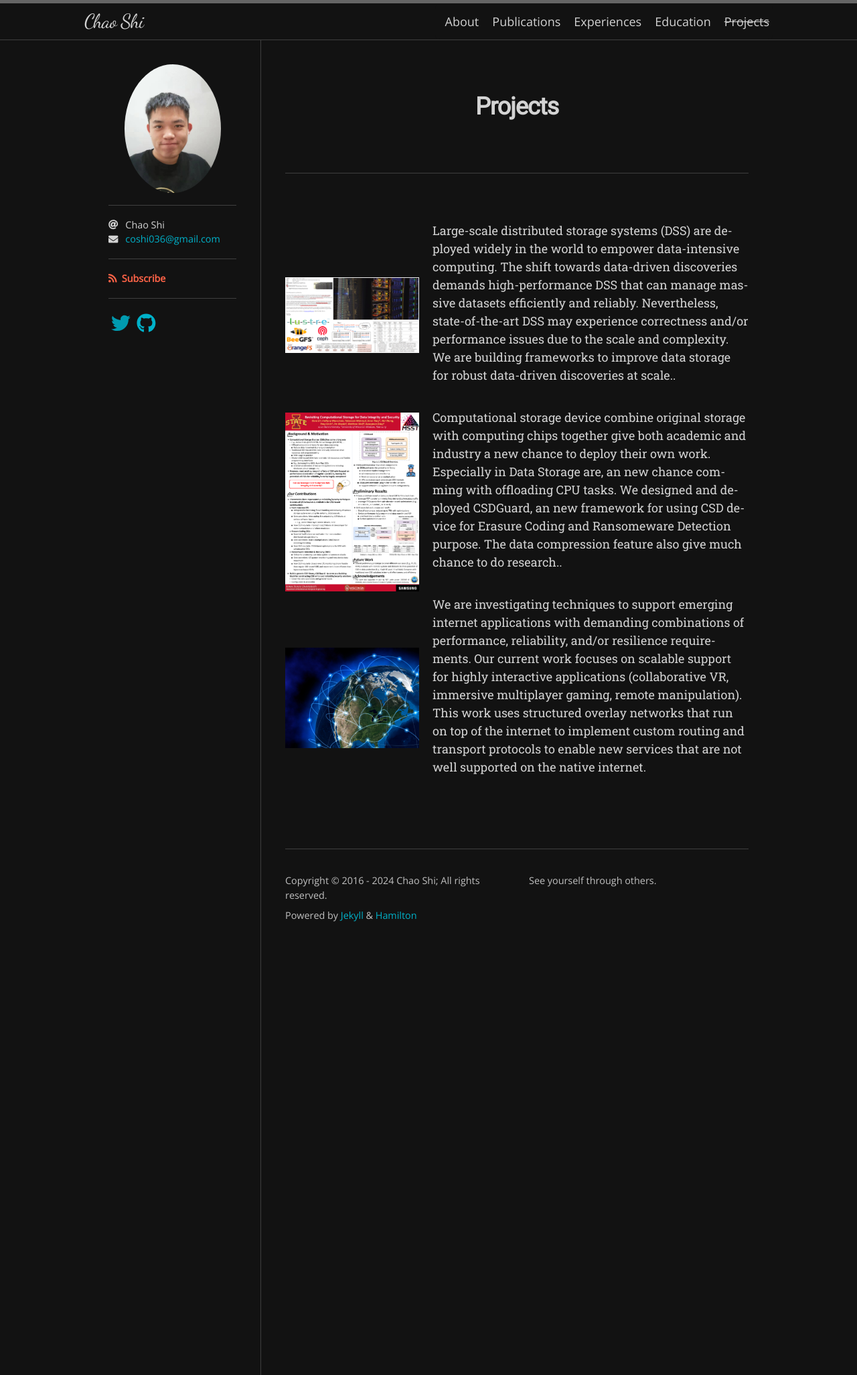
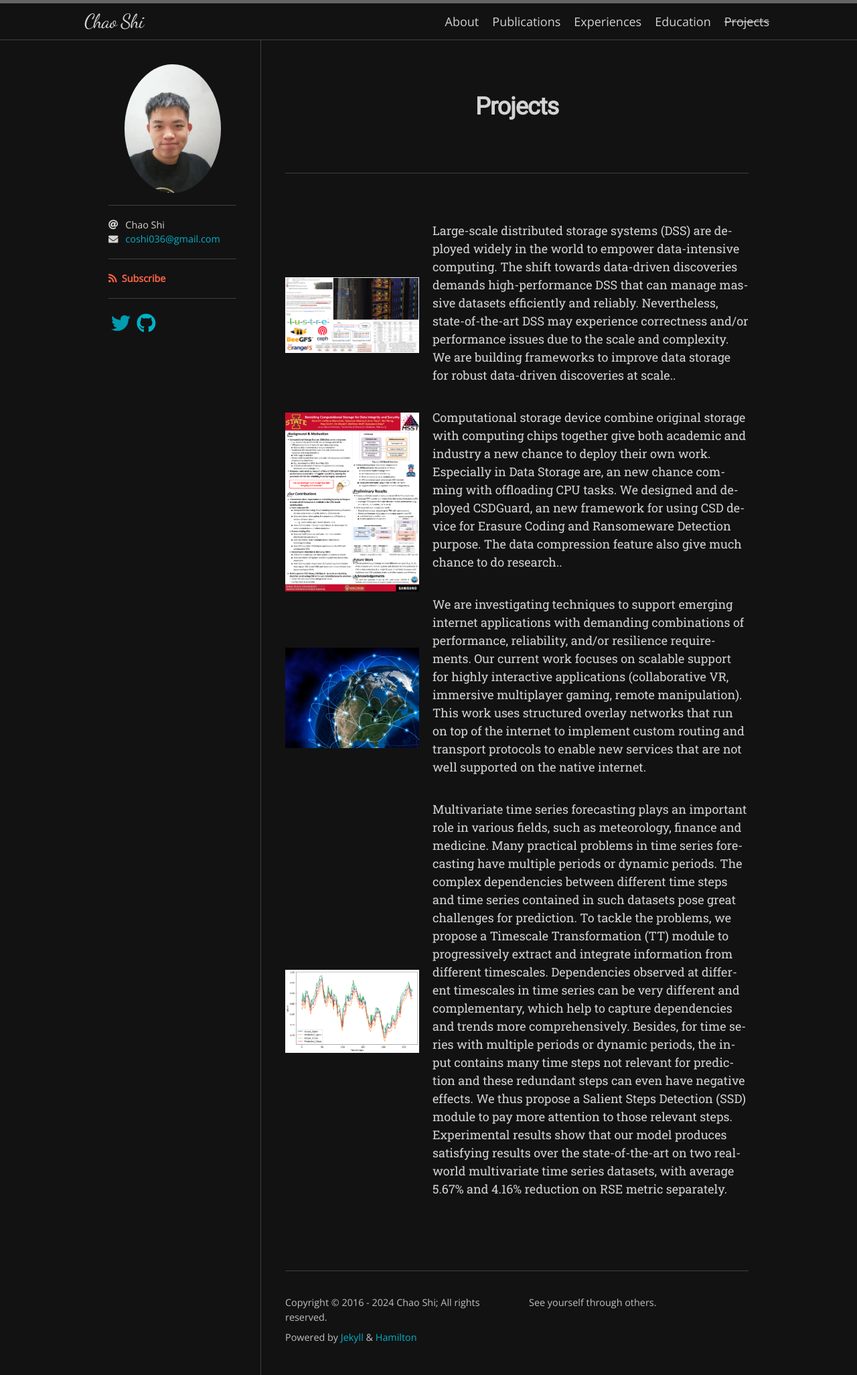
Before and after one commit to ChaoShi036/ChaoShi036.github.io, a Jekyll site: the page built from projects.md, in a window 1280 px wide. Shown: the whole page at 67% size. Built offline with Jekyll 4.4.1, drawn with Linux system fonts in a browser that asks for light colours; nearby versions of some CDN libraries; some web fonts are replaced.

Commit message:
Update projects.md

```diff
--- a/projects.md
+++ b/projects.md
@@ -19,3 +19,8 @@ permalink: /projects/
   <p>We are investigating techniques to support emerging internet applications with demanding combinations of performance, reliability, and/or resilience requirements. Our current work focuses on scalable support for highly interactive applications (collaborative VR, immersive multiplayer gaming, remote manipulation).
 This work uses structured overlay networks that run on top of the internet to implement custom routing and transport protocols to enable new services that are not well supported on the native internet. </p>
 </div>
+
+<div style="display: flex; align-items: center;">
+  <img src="/mutifore.png" style="width: 200px; margin-right: 20px;">
+  <p>Multivariate time series forecasting plays an important role in various fields, such as meteorology, finance and medicine. Many practical problems in time series forecasting have multiple periods or dynamic periods. The complex dependencies between different time steps and time series contained in such datasets pose great challenges for prediction. To tackle the problems, we propose a Timescale Transformation (TT) module to progressively extract and integrate information from different timescales. Dependencies observed at different timescales in time series can be very different and complementary, which help to capture dependencies and trends more comprehensively. Besides, for time series with multiple periods or dynamic periods, the input contains many time steps not relevant for prediction and these redundant steps can even have negative effects. We thus propose a Salient Steps Detection (SSD) module to pay more attention to those relevant steps. Experimental results show that our model produces satisfying results over the state-of-the-art on two real-world multivariate time series datasets, with average 5.67% and 4.16% reduction on RSE metric separately. </p>
+</div>
```
